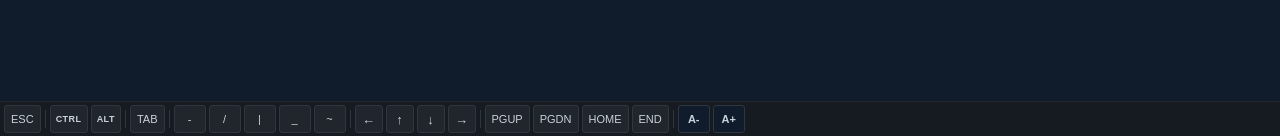
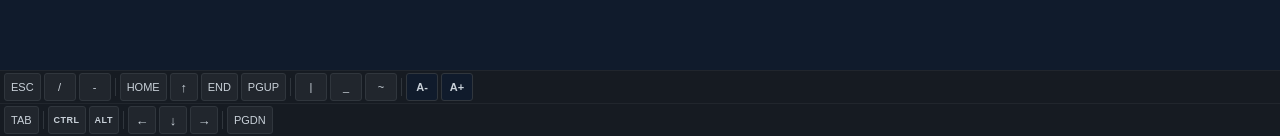
Before and after one commit to MawcelSer/tmux-web, a website built with Vite: page src/index.html in a window 1280 px wide. Shown: the part 664-800 px from the top of the page. Built offline with nearby package versions, Linux system fonts and the light colour scheme; no server answers; files whose address does not match are found by name; what @xterm/addon-search, @xterm/addon-web-links would draw is missing.

Commit message:
Switch toolbar to JuiceSSH two-row layout
Row 1: ESC / - HOME ↑ END PGUP | _ ~ A- A+
Row 2: TAB CTRL ALT ← ↓ → PGDN

Co-Authored-By: Claude Opus 4.6 <noreply@anthropic.com>

```diff
--- a/src/style.css
+++ b/src/style.css
@@ -190,10 +190,15 @@ body {
   border-top: 1px solid #21262d;
 }
 
-.toolbar {
+.toolbar-wrapper {
+  display: flex;
+  flex-direction: column;
+}
+
+.toolbar-row {
   display: flex;
   gap: 3px;
-  padding: 3px 4px;
+  padding: 2px 4px;
   overflow-x: auto;
   overflow-y: hidden;
   scrollbar-width: none;
@@ -202,7 +207,11 @@ body {
   -webkit-overflow-scrolling: touch;
 }
 
-.toolbar::-webkit-scrollbar {
+.toolbar-row:first-child {
+  border-bottom: 1px solid #21262d;
+}
+
+.toolbar-row::-webkit-scrollbar {
   display: none;
 }
 
@@ -296,8 +305,8 @@ body {
     min-height: 28px;
   }
 
-  .toolbar {
-    padding: 2px 3px;
+  .toolbar-row {
+    padding: 1px 3px;
     gap: 2px;
   }
 
--- a/src/toolbar.js
+++ b/src/toolbar.js
@@ -23,20 +23,27 @@ export function getKeySequence(label) {
 }
 
 /**
- * Create and mount the toolbar DOM — JuiceSSH-style extra keys bar
- * with CTRL/ALT as sticky toggle modifiers.
+ * Two-row layout matching JuiceSSH / Termux extra-keys:
+ *   Row 1: ESC  /  -  HOME  ↑  END  PGUP  |  _  ~  A-  A+
+ *   Row 2: TAB  CTRL  ALT  ←  ↓  →  PGDN
  */
 export function createToolbar(container, { onKey, onIncrease, onDecrease }) {
   let ctrlActive = false;
   let altActive = false;
 
-  const toolbar = document.createElement('div');
-  toolbar.className = 'toolbar';
+  const wrapper = document.createElement('div');
+  wrapper.className = 'toolbar-wrapper';
 
-  function sep() {
+  const row1 = document.createElement('div');
+  row1.className = 'toolbar toolbar-row';
+
+  const row2 = document.createElement('div');
+  row2.className = 'toolbar toolbar-row';
+
+  function sep(row) {
     const s = document.createElement('span');
     s.className = 'toolbar-sep';
-    return s;
+    row.appendChild(s);
   }
 
   function makeButton(label, onClick, extraClass = '') {
@@ -54,58 +61,53 @@ export function createToolbar(container, { onKey, onIncrease, onDecrease }) {
     return btn;
   }
 
-  // ESC
-  toolbar.appendChild(makeButton('ESC', () => onKey(KEYS['ESC']), 'toolbar-btn-wide'));
+  function keyBtn(row, label, extraClass) {
+    row.appendChild(makeButton(label, () => onKey(KEYS[label]), extraClass || ''));
+  }
 
-  toolbar.appendChild(sep());
+  // --- Row 1: ESC  /  -  HOME  ↑  END  PGUP  |  _  ~  A-  A+ ---
+  row1.appendChild(makeButton('ESC', () => onKey(KEYS['ESC']), 'toolbar-btn-wide'));
+  keyBtn(row1, '/');
+  keyBtn(row1, '-');
+  sep(row1);
+  keyBtn(row1, 'HOME', 'toolbar-btn-wide');
+  keyBtn(row1, '↑', 'toolbar-btn-arrow');
+  keyBtn(row1, 'END', 'toolbar-btn-wide');
+  keyBtn(row1, 'PGUP', 'toolbar-btn-wide');
+  sep(row1);
+  keyBtn(row1, '|');
+  keyBtn(row1, '_');
+  keyBtn(row1, '~');
+  sep(row1);
+  row1.appendChild(makeButton('A-', onDecrease, 'toolbar-font'));
+  row1.appendChild(makeButton('A+', onIncrease, 'toolbar-font'));
 
-  // CTRL toggle
+  // --- Row 2: TAB  CTRL  ALT  ←  ↓  →  PGDN ---
+  row2.appendChild(makeButton('TAB', () => onKey(KEYS['TAB']), 'toolbar-btn-wide'));
+  sep(row2);
+
   const ctrlBtn = makeButton('CTRL', () => {
     ctrlActive = !ctrlActive;
     ctrlBtn.classList.toggle('active', ctrlActive);
   }, 'toolbar-mod');
-  toolbar.appendChild(ctrlBtn);
+  row2.appendChild(ctrlBtn);
 
-  // ALT toggle
   const altBtn = makeButton('ALT', () => {
     altActive = !altActive;
     altBtn.classList.toggle('active', altActive);
   }, 'toolbar-mod');
-  toolbar.appendChild(altBtn);
+  row2.appendChild(altBtn);
 
-  toolbar.appendChild(sep());
+  sep(row2);
+  keyBtn(row2, '←', 'toolbar-btn-arrow');
+  keyBtn(row2, '↓', 'toolbar-btn-arrow');
+  keyBtn(row2, '→', 'toolbar-btn-arrow');
+  sep(row2);
+  keyBtn(row2, 'PGDN', 'toolbar-btn-wide');
 
-  // TAB
-  toolbar.appendChild(makeButton('TAB', () => onKey(KEYS['TAB']), 'toolbar-btn-wide'));
-
-  toolbar.appendChild(sep());
-
-  // Special characters
-  for (const ch of ['-', '/', '|', '_', '~']) {
-    toolbar.appendChild(makeButton(ch, () => onKey(ch)));
-  }
-
-  toolbar.appendChild(sep());
-
-  // Arrows
-  for (const key of ['←', '↑', '↓', '→']) {
-    toolbar.appendChild(makeButton(key, () => onKey(KEYS[key]), 'toolbar-btn-arrow'));
-  }
-
-  toolbar.appendChild(sep());
-
-  // Page/position navigation
-  for (const key of ['PGUP', 'PGDN', 'HOME', 'END']) {
-    toolbar.appendChild(makeButton(key, () => onKey(KEYS[key]), 'toolbar-btn-wide'));
-  }
-
-  toolbar.appendChild(sep());
-
-  // Font size
-  toolbar.appendChild(makeButton('A-', onDecrease, 'toolbar-font'));
-  toolbar.appendChild(makeButton('A+', onIncrease, 'toolbar-font'));
-
-  container.appendChild(toolbar);
+  wrapper.appendChild(row1);
+  wrapper.appendChild(row2);
+  container.appendChild(wrapper);
 
   function getModifiers() {
     return { ctrl: ctrlActive, alt: altActive };
@@ -118,5 +120,5 @@ export function createToolbar(container, { onKey, onIncrease, onDecrease }) {
     altBtn.classList.remove('active');
   }
 
-  return { toolbar, getModifiers, clearModifiers };
+  return { toolbar: wrapper, getModifiers, clearModifiers };
 }
```
